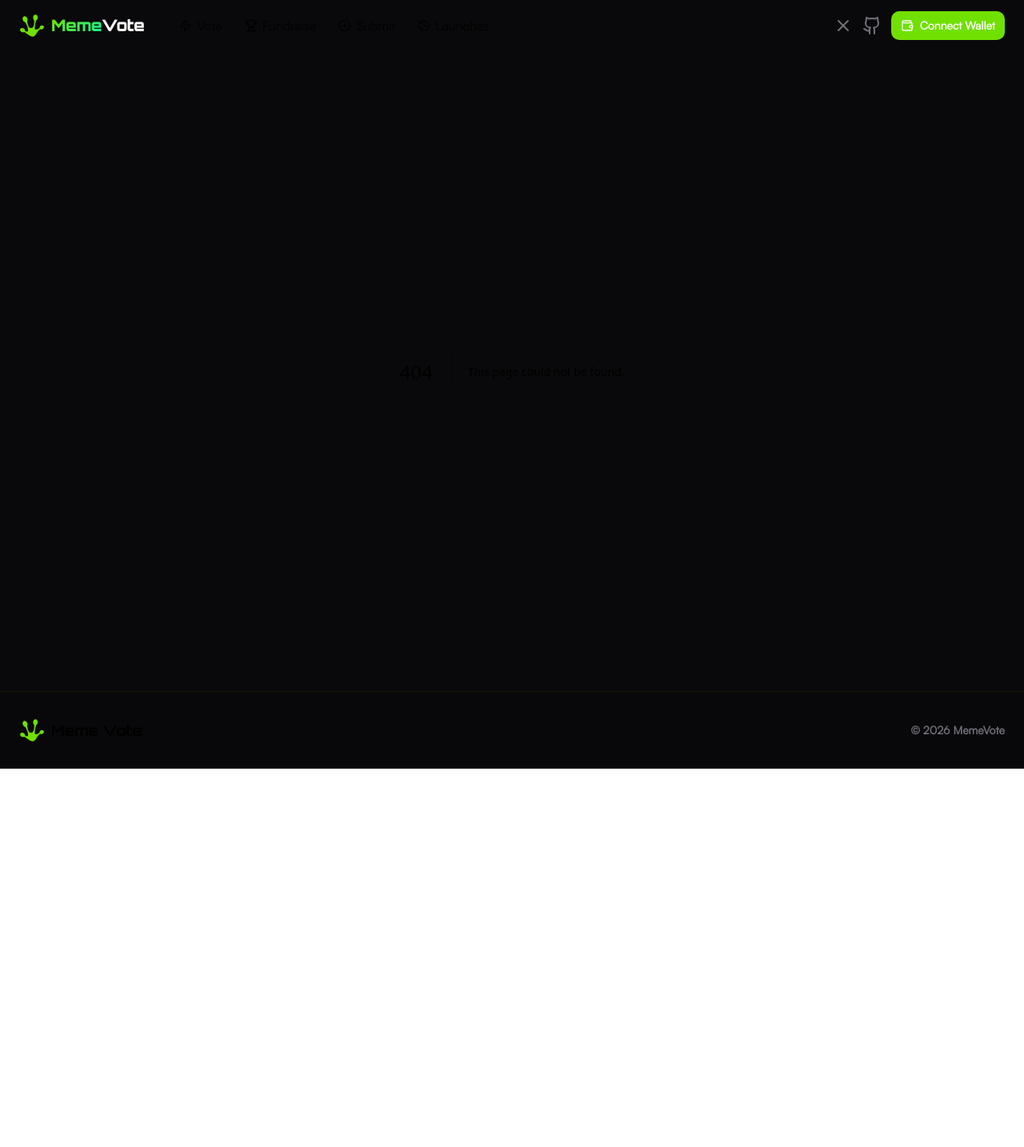
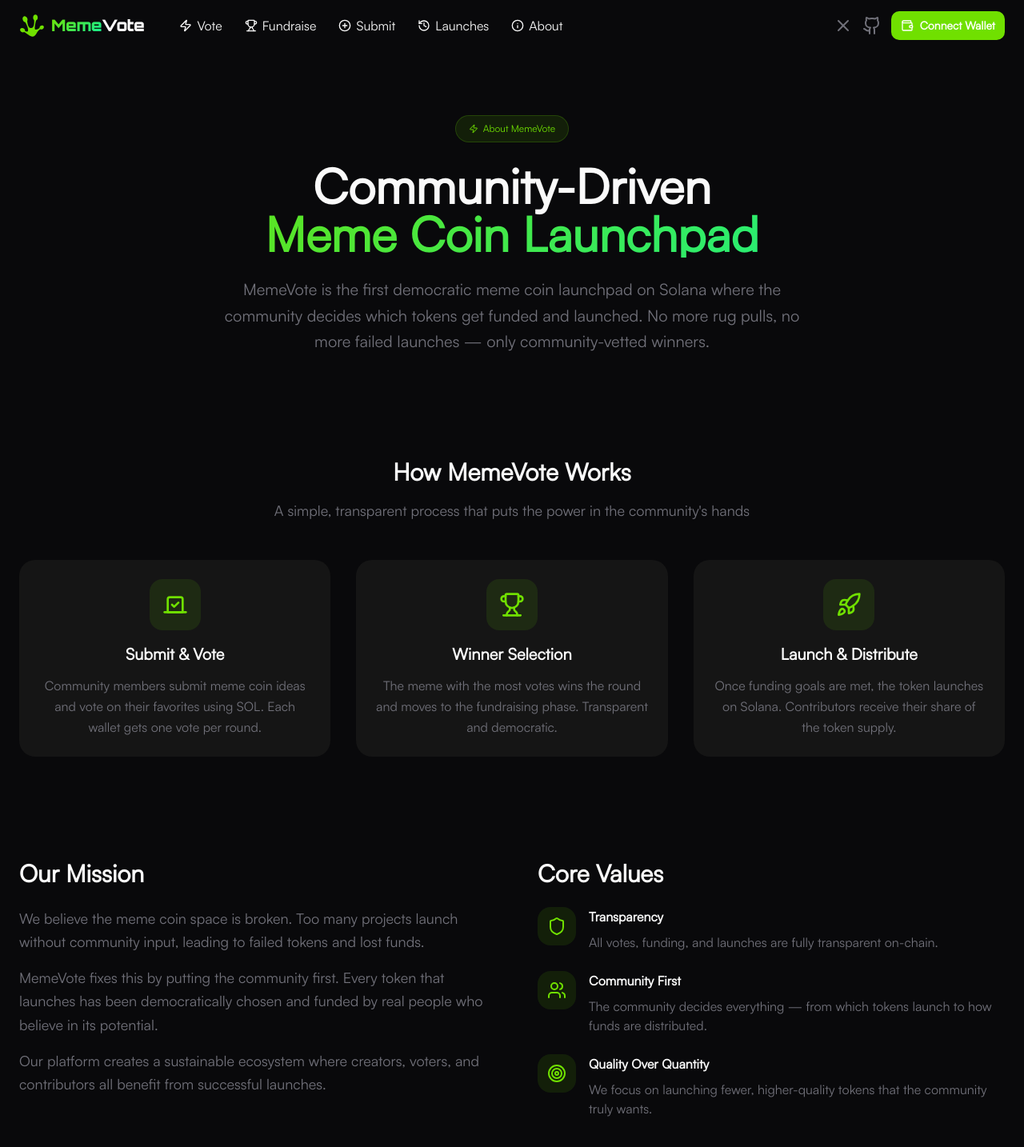
Before and after one commit to 2B-AI/vestor, a Next.js app: page /about in a window 1280 px wide. Before the commit this address had no page. Shown: the top 1434 px of the page at 80% size. Before the commit the page ends 961 px from the top, so only its background shows below. Built offline with nearby package versions, Linux system fonts and the light colour scheme.

Commit message:
Added About Page

```diff
--- /dev/null
+++ b/src/app/about/page.tsx
@@ -0,0 +1,239 @@
+"use client";
+
+import { motion } from "framer-motion";
+import { Badge } from "@/components/ui/badge";
+import { Button } from "@/components/ui/button";
+import Link from "next/link";
+import {
+  Vote,
+  Rocket,
+  Users,
+  Trophy,
+  Zap,
+  Target,
+  Shield,
+  ArrowRight,
+  Github,
+  X,
+} from "lucide-react";
+import Stats from "@/components/Stats";
+
+export default function About() {
+  return (
+    <div className="relative">
+      {/* Hero Section */}
+      <section className="relative overflow-hidden">
+        <div className="absolute inset-0" />
+        <div className="mx-auto max-w-7xl px-4 pt-20 pb-16 sm:px-6">
+          <motion.div
+            initial={{ opacity: 0, y: 20 }}
+            animate={{ opacity: 1, y: 0 }}
+            className="text-center"
+          >
+            <Badge className="bg-primary/10 text-primary border-primary/20 mb-6 gap-1.5 px-4 py-2">
+              <Zap className="h-4 w-4" />
+              About MemeVote
+            </Badge>
+
+            <h1 className="mb-6 text-5xl font-extrabold sm:text-6xl">
+              Community-Driven
+              <span className="text-gradient block">Meme Coin Launchpad</span>
+            </h1>
+
+            <p className="text-muted-foreground mx-auto max-w-3xl text-xl leading-relaxed">
+              MemeVote is the first democratic meme coin launchpad on Solana
+              where the community decides which tokens get funded and launched.
+              No more rug pulls, no more failed launches — only community-vetted
+              winners.
+            </p>
+          </motion.div>
+        </div>
+      </section>
+
+      {/* How It Works */}
+      <section className="mx-auto max-w-7xl px-4 py-16 sm:px-6">
+        <motion.div
+          initial={{ opacity: 0, y: 20 }}
+          animate={{ opacity: 1, y: 0 }}
+          transition={{ delay: 0.2 }}
+          className="mb-12 text-center"
+        >
+          <h2 className="mb-4 text-3xl font-bold">How MemeVote Works</h2>
+          <p className="text-muted-foreground text-lg">
+            A simple, transparent process that puts the power in the
+            community&apos;s hands
+          </p>
+        </motion.div>
+
+        <div className="grid gap-8 md:grid-cols-3">
+          {[
+            {
+              icon: Vote,
+              title: "Submit & Vote",
+              description:
+                "Community members submit meme coin ideas and vote on their favorites using SOL. Each wallet gets one vote per round.",
+              color: "text-primary",
+              bgColor: "bg-primary/10",
+            },
+            {
+              icon: Trophy,
+              title: "Winner Selection",
+              description:
+                "The meme with the most votes wins the round and moves to the fundraising phase. Transparent and democratic.",
+              color: "text-neon",
+              bgColor: "bg-neon/10",
+            },
+            {
+              icon: Rocket,
+              title: "Launch & Distribute",
+              description:
+                "Once funding goals are met, the token launches on Solana. Contributors receive their share of the token supply.",
+              color: "text-solana",
+              bgColor: "bg-solana/10",
+            },
+          ].map((step, index) => (
+            <motion.div
+              key={step.title}
+              initial={{ opacity: 0, y: 20 }}
+              animate={{ opacity: 1, y: 0 }}
+              transition={{ delay: 0.3 + index * 0.1 }}
+              className="rounded-2xl bg-[rgba(21,21,21,1)] p-6 text-center"
+            >
+              <div
+                className={`${step.bgColor} mx-auto mb-4 flex h-16 w-16 items-center justify-center rounded-xl`}
+              >
+                <step.icon className={`${step.color} h-8 w-8`} />
+              </div>
+              <h3 className="mb-3 text-xl font-bold">{step.title}</h3>
+              <p className="text-muted-foreground leading-relaxed">
+                {step.description}
+              </p>
+            </motion.div>
+          ))}
+        </div>
+      </section>
+
+      {/* Mission & Values */}
+      <section className="mx-auto max-w-7xl px-4 py-16 sm:px-6">
+        <div className="grid gap-12 lg:grid-cols-2 lg:gap-16">
+          <motion.div
+            initial={{ opacity: 0, x: -20 }}
+            animate={{ opacity: 1, x: 0 }}
+            transition={{ delay: 0.4 }}
+          >
+            <h2 className="mb-6 text-3xl font-bold">Our Mission</h2>
+            <div className="text-muted-foreground space-y-4 text-lg leading-relaxed">
+              <p>
+                We believe the meme coin space is broken. Too many projects
+                launch without community input, leading to failed tokens and
+                lost funds.
+              </p>
+              <p>
+                MemeVote fixes this by putting the community first. Every token
+                that launches has been democratically chosen and funded by real
+                people who believe in its potential.
+              </p>
+              <p>
+                Our platform creates a sustainable ecosystem where creators,
+                voters, and contributors all benefit from successful launches.
+              </p>
+            </div>
+          </motion.div>
+
+          <motion.div
+            initial={{ opacity: 0, x: 20 }}
+            animate={{ opacity: 1, x: 0 }}
+            transition={{ delay: 0.5 }}
+            className="space-y-6"
+          >
+            <h2 className="text-3xl font-bold">Core Values</h2>
+
+            {[
+              {
+                icon: Shield,
+                title: "Transparency",
+                description:
+                  "All votes, funding, and launches are fully transparent on-chain.",
+              },
+              {
+                icon: Users,
+                title: "Community First",
+                description:
+                  "The community decides everything — from which tokens launch to how funds are distributed.",
+              },
+              {
+                icon: Target,
+                title: "Quality Over Quantity",
+                description:
+                  "We focus on launching fewer, higher-quality tokens that the community truly wants.",
+              },
+            ].map((value) => (
+              <div key={value.title} className="flex gap-4">
+                <div className="bg-primary/10 flex h-12 w-12 shrink-0 items-center justify-center rounded-xl">
+                  <value.icon className="text-primary h-6 w-6" />
+                </div>
+                <div>
+                  <h3 className="mb-2 font-bold">{value.title}</h3>
+                  <p className="text-muted-foreground">{value.description}</p>
+                </div>
+              </div>
+            ))}
+          </motion.div>
+        </div>
+      </section>
+
+      {/* Stats Section */}
+      <Stats />
+
+      {/* CTA Section */}
+      <section className="mx-auto max-w-7xl px-4 py-16 sm:px-6">
+        <motion.div
+          initial={{ opacity: 0, y: 20 }}
+          animate={{ opacity: 1, y: 0 }}
+          transition={{ delay: 0.7 }}
+          className="text-center"
+        >
+          <h2 className="mb-6 text-3xl font-bold">
+            Ready to Join the Community?
+          </h2>
+          <p className="text-muted-foreground mb-8 text-lg">
+            Start voting on the next generation of community-driven meme coins
+          </p>
+
+          <div className="flex flex-col items-center gap-4 sm:flex-row sm:justify-center">
+            <Button
+              asChild
+              size="lg"
+              className="from-primary via-solana to-primary animate-gradient-shift shadow-primary/25 hover:shadow-primary/40 gap-2 bg-linear-to-r bg-size-[200%_100%] px-8 py-6 text-lg font-bold text-white shadow-lg transition-shadow"
+            >
+              <Link href="/">
+                <Vote className="h-5 w-5" />
+                Start Voting
+                <ArrowRight className="h-5 w-5" />
+              </Link>
+            </Button>
+
+            <div className="flex items-center gap-4">
+              <Link
+                href="https://twitter.com/memevote"
+                target="_blank"
+                rel="noopener noreferrer"
+                className="text-muted-foreground hover:text-foreground transition-colors"
+              >
+                <X className="h-6 w-6" />
+              </Link>
+              <Link
+                href="https://github.com/memevote"
+                target="_blank"
+                rel="noopener noreferrer"
+                className="text-muted-foreground hover:text-foreground transition-colors"
+              >
+                <Github className="h-6 w-6" />
+              </Link>
+            </div>
+          </div>
+        </motion.div>
+      </section>
+    </div>
+  );
+}
--- a/src/components/header.tsx
+++ b/src/components/header.tsx
@@ -14,6 +14,7 @@
   PlusCircle,
   History,
   Github,
+  Info,
 } from "lucide-react";
 import { useState } from "react";
 import { motion, AnimatePresence } from "framer-motion";
@@ -23,6 +24,7 @@
   { href: "/fundraise", label: "Fundraise", icon: Trophy },
   { href: "/submit", label: "Submit", icon: PlusCircle },
   { href: "/launches", label: "Launches", icon: History },
+  { href: "/about", label: "About", icon: Info },
 ];
 
 export function Header() {
```
